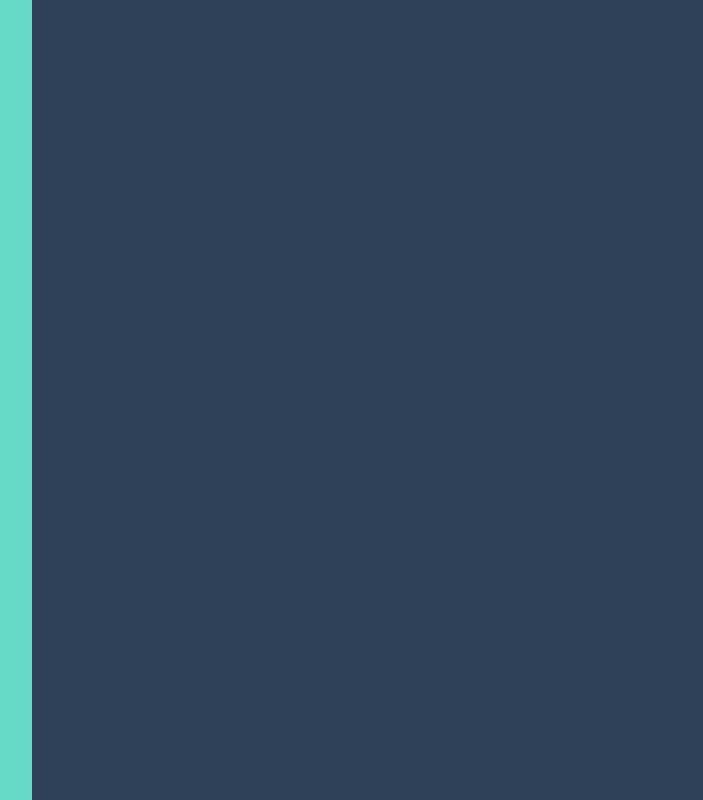
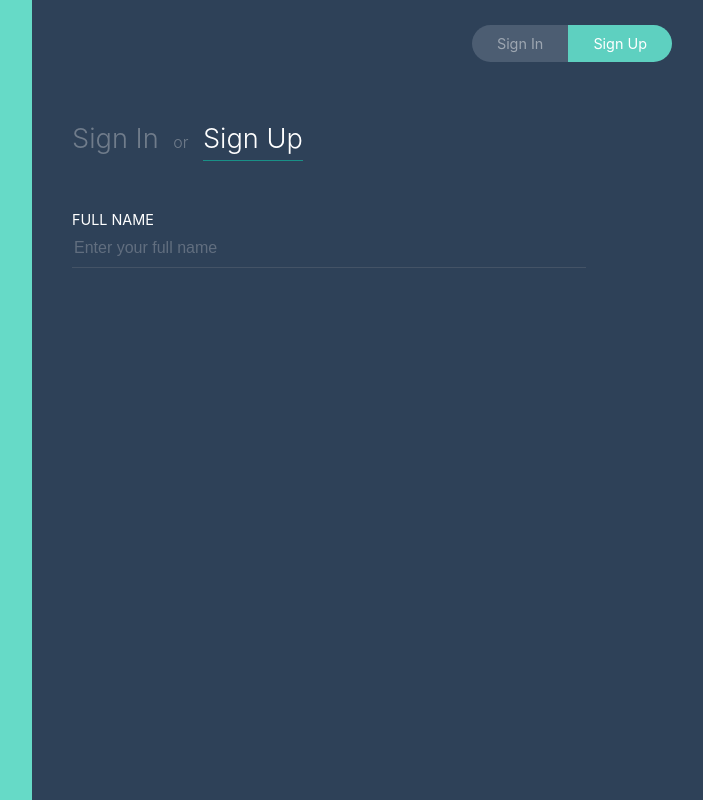
Before and after one commit to DundarKoray/React_Creating-A-Form, a React (Create React App) app: page / in a window 1280 px wide. Shown: the whole page, without its empty margins (568-1271 px from the left). Built offline with nearby package versions, Linux system fonts and the light colour scheme.

Commit message:
Full Name Form Field is added

```diff
--- a/src/App.js
+++ b/src/App.js
@@ -9,6 +9,24 @@
         <div className="App__Aside"></div>
         <div className="App__Form">
 
+          <div className="PageSwitcher">
+            <a href="#" className="PageSwitcher__Item">Sign In</a>
+            <a href="#" className="PageSwitcher__Item PageSwitcher__Item--Active">Sign Up</a>
+          </div>
+
+          <div className="FormTitle">
+            <a href="#" className="FormTitle__Link">Sign In</a> or <a href="#" className="FormTitle__Link FormTitle__Link--Active">Sign Up</a>
+          </div>
+
+          <div className="FormCenter">
+            <form className="FormFields" onSubmit={this.handleSubmit}>
+              <div className="FormField">
+                <label className="FormField__Label" htmlFor="name">Full Name</label>
+                <input type="text" id="name" className="FormField__Input" placeholder="Enter your full name" name="name"/>
+              </div>
+            </form>
+          </div>
+
         </div>
       </div>
     )
```
